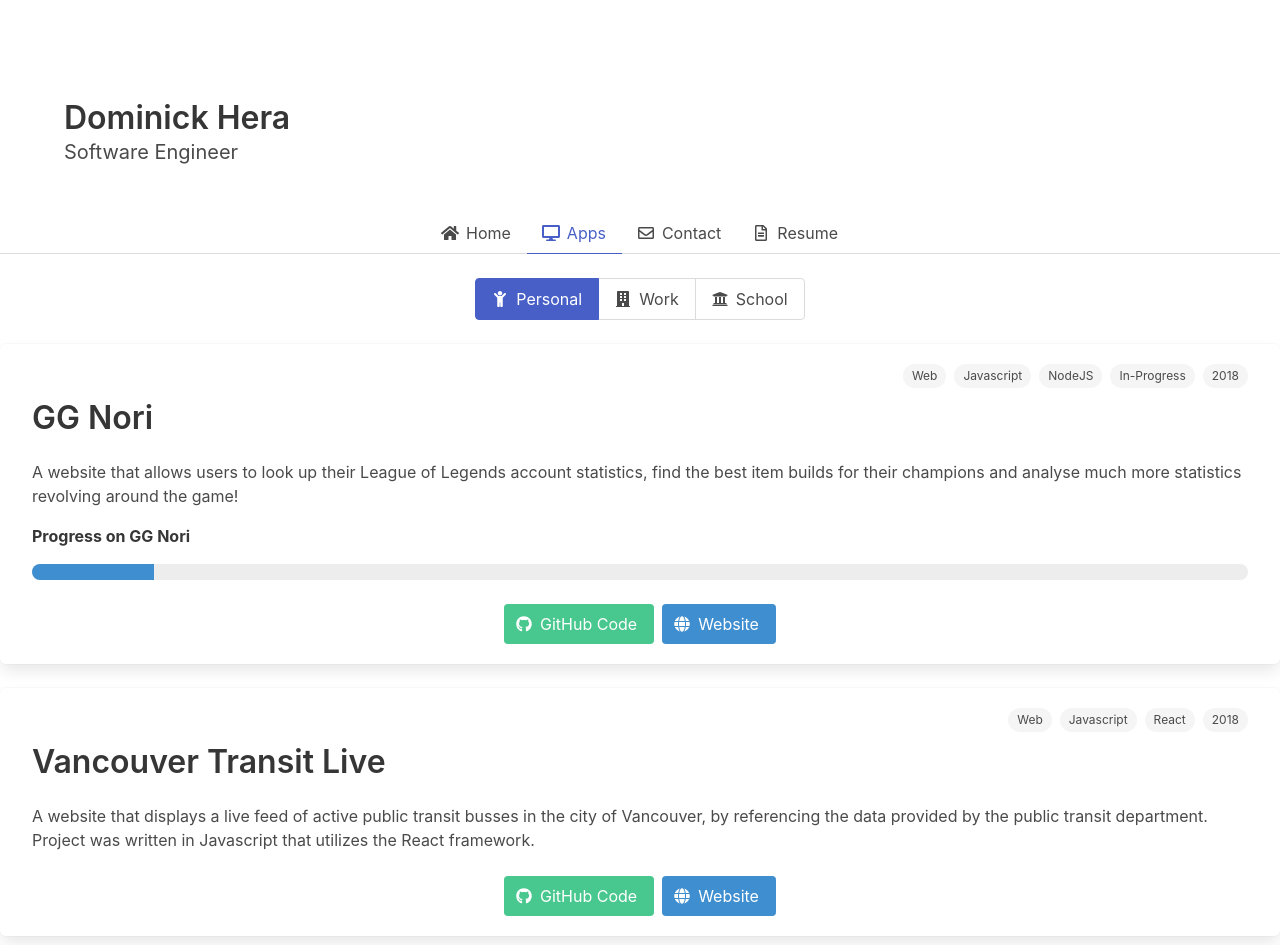
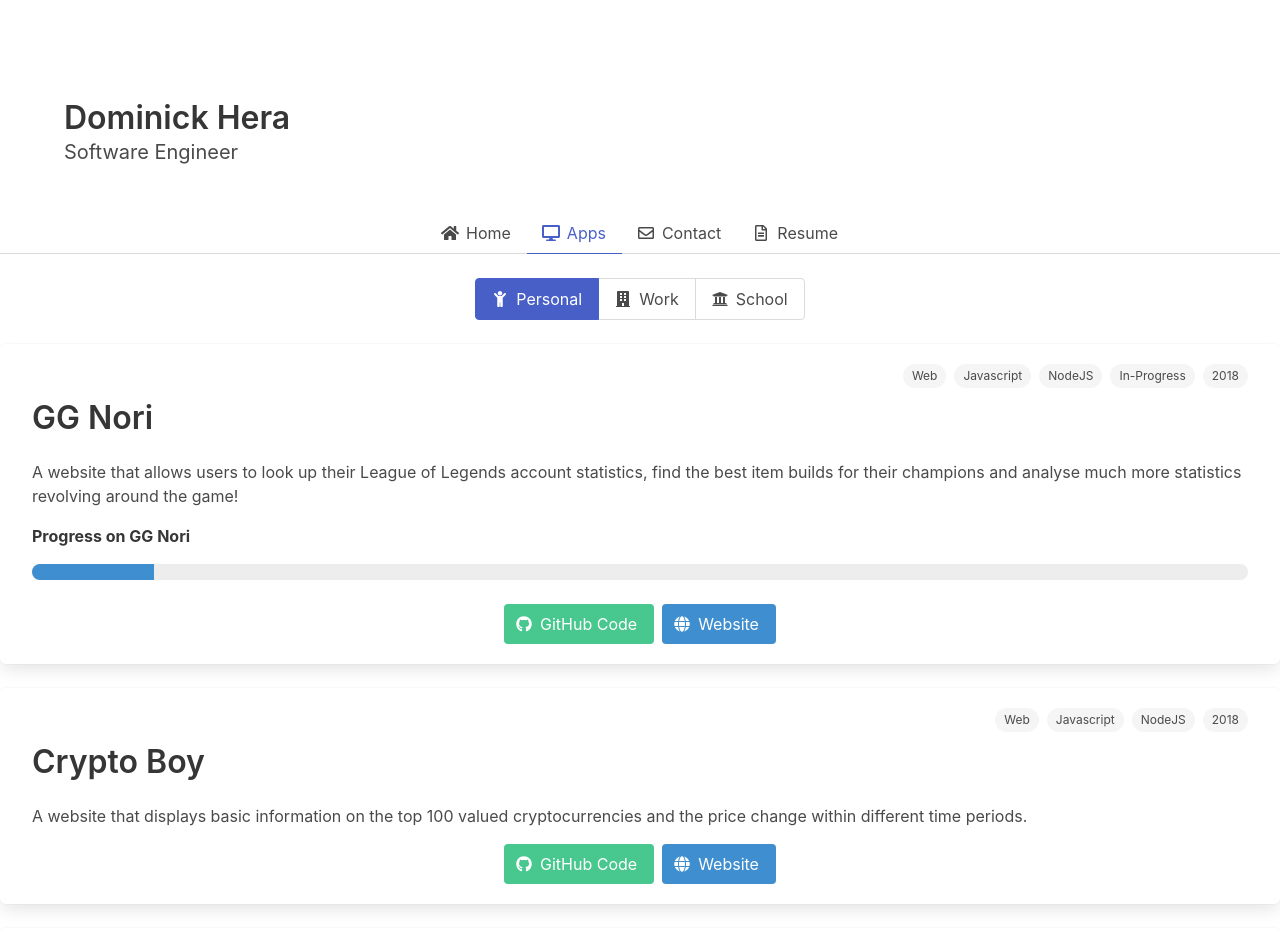
Before and after one commit to dominickhera/dominickhera.github.io, a website: page apps/index.html in a window 1280 px wide. Shown: the top 945 px of the page. Drawn offline with nearby package versions, Linux system fonts and the light colour scheme.

Commit message:
added another project

```diff
--- a/apps/index.html
+++ b/apps/index.html
@@ -111,7 +111,6 @@
   </ul>
 </div>
 <!-- </div> -->
-
 <div class="container is-fluid box">
 <div class="tile is-ancestor">
   <div class="tile is-parent">
@@ -138,6 +137,43 @@
             <span>GitHub Code</span>
           </a>
            <a href="http://www.ggnori.com" class="button is-info">
+            <span class="icon">
+             <i class="fas fa-globe"></i>
+            </span>
+            <span>Website</span>
+          </a>
+      </div>
+
+    </article>
+  </div>
+</div>
+</div>
+<div class="container is-fluid box">
+<div class="tile is-ancestor">
+  <div class="tile is-parent">
+    <article class="tile is-child">
+      <div class="tags is-pulled-right">
+        <span class="tag is-rounded is-pulled-right">Web</span>
+        <span class="tag is-rounded is-pulled-right">Javascript</span>
+        <span class="tag is-rounded is-pulled-right">NodeJS</span>
+        <!-- <span class="tag is-rounded is-pulled-right"></span> -->
+        <span class="tag is-rounded is-pulled-right">2018</span>
+
+      </div>
+      <p class="title"><br>Crypto Boy</br></p>
+      <div class="content">
+        <p>A website that displays basic information on the top 100 valued cryptocurrencies and the price change within different time periods.</p>
+        <!-- <p><strong>Progress on GG Nori</strong></p> -->
+          <!-- <progress class="progress is-info" value="10" max="100">10%</progress> -->
+      <!-- </div> -->
+      <div class="buttons is-centered">
+          <a href="https://github.com/dominickhera/CryptoBoy" class="button is-success">
+            <span class="icon">
+             <i class="fab fa-github"></i>
+            </span>
+            <span>GitHub Code</span>
+          </a>
+           <a href="https://cryptoboydata.herokuapp.com" class="button is-info">
             <span class="icon">
              <i class="fas fa-globe"></i>
             </span>
```
